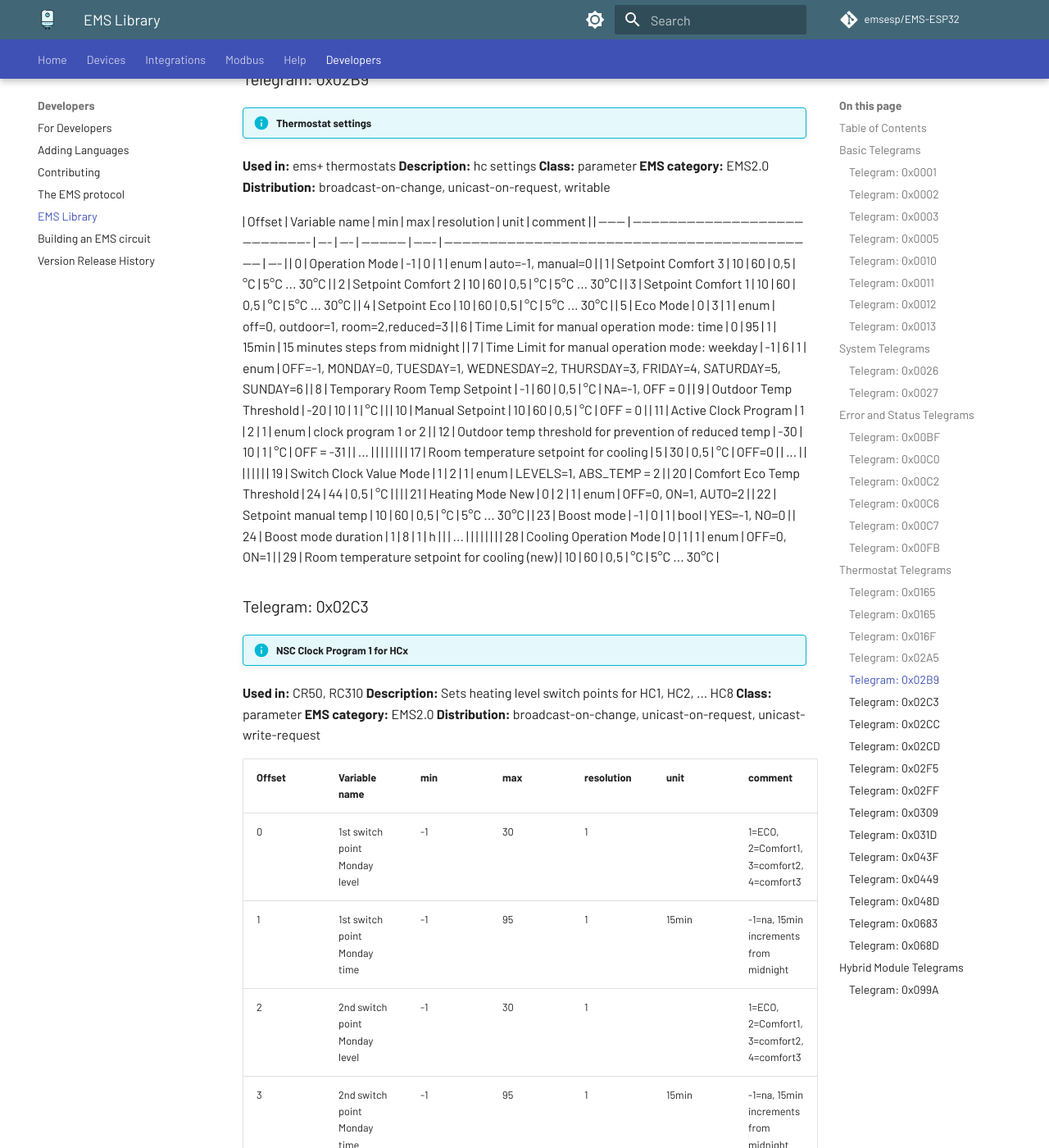
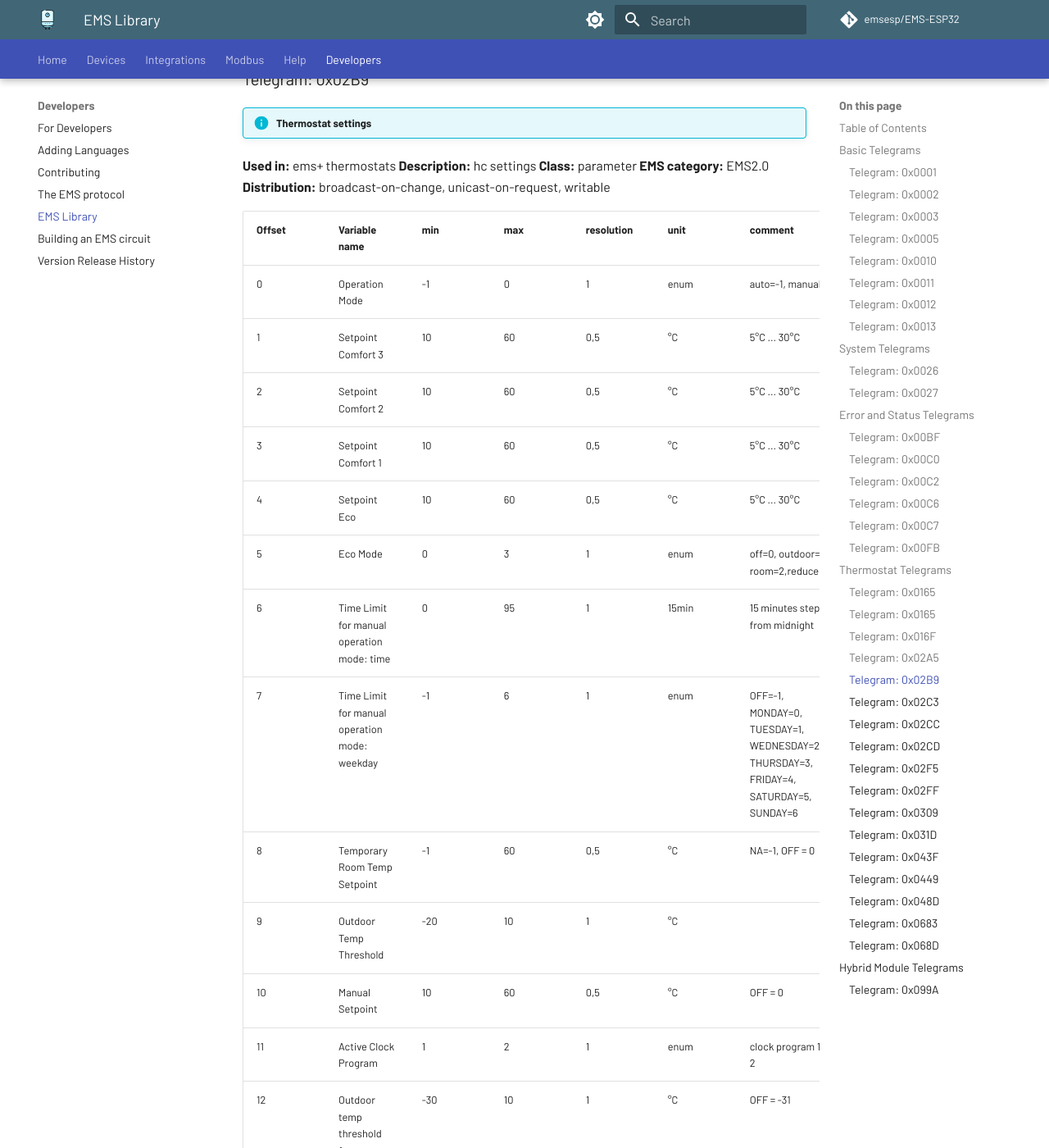
Before and after one commit to emsesp/docs, an MkDocs documentation site: the page built from docs/ems-library.md, in a window 1280 px wide and 1400 px high, scrolled down 42564 px. Shown: the whole window at 82% size. Built offline with MkDocs 1.6.1 and Material for MkDocs 9.7.7, drawn with Linux system fonts in a browser that asks for light colours; comment, search, counter and statistics services are not loaded; some of the changed text lies outside the part shown.

Commit message:
Fix malformed 0x02B9 in EMS Library

```diff
--- a/docs/ems-library.md
+++ b/docs/ems-library.md
@@ -610,7 +610,7 @@ Telegrams 0x0165 through 0x0178 contain thermostat configuration, programming, a
 **Distribution:** broadcast-on-change, unicast-on-request, writable
 
 | Offset | Variable name                                         | min | max | resolution | unit  | comment                                                                              |
-| ------ | ----------------------------------------------------- | --- | --- | ---------- | ----- | ------------------------------------------------------------------------------------ | --- |
+| ------ | ----------------------------------------------------- | --- | --- | ---------- | ----- | ------------------------------------------------------------------------------------ |
 | 0      | Operation Mode                                        | -1  | 0   | 1          | enum  | auto=-1, manual=0                                                                    |
 | 1      | Setpoint Comfort 3                                    | 10  | 60  | 0,5        | °C    | 5°C ... 30°C                                                                         |
 | 2      | Setpoint Comfort 2                                    | 10  | 60  | 0,5        | °C    | 5°C ... 30°C                                                                         |
@@ -628,7 +628,7 @@ Telegrams 0x0165 through 0x0178 contain thermostat configuration, programming, a
 | 17     | Room temperature setpoint for cooling                 | 5   | 30  | 0,5        | °C    | OFF=0                                                                                |
 | ...    |                                                       |     |     |            |       |                                                                                      |
 | 19     | Switch Clock Value Mode                               | 1   | 2   | 1          | enum  | LEVELS=1, ABS_TEMP = 2                                                               |
-| 20     | Comfort Eco Temp Threshold                            | 24  | 44  | 0,5        | °C    |                                                                                      |     |
+| 20     | Comfort Eco Temp Threshold                            | 24  | 44  | 0,5        | °C    |                                                                                      |
 | 21     | Heating Mode New                                      | 0   | 2   | 1          | enum  | OFF=0, ON=1, AUTO=2                                                                  |
 | 22     | Setpoint manual temp                                  | 10  | 60  | 0,5        | °C    | 5°C ... 30°C                                                                         |
 | 23     | Boost mode                                            | -1  | 0   | 1          | bool  | YES=-1, NO=0                                                                         |
```
